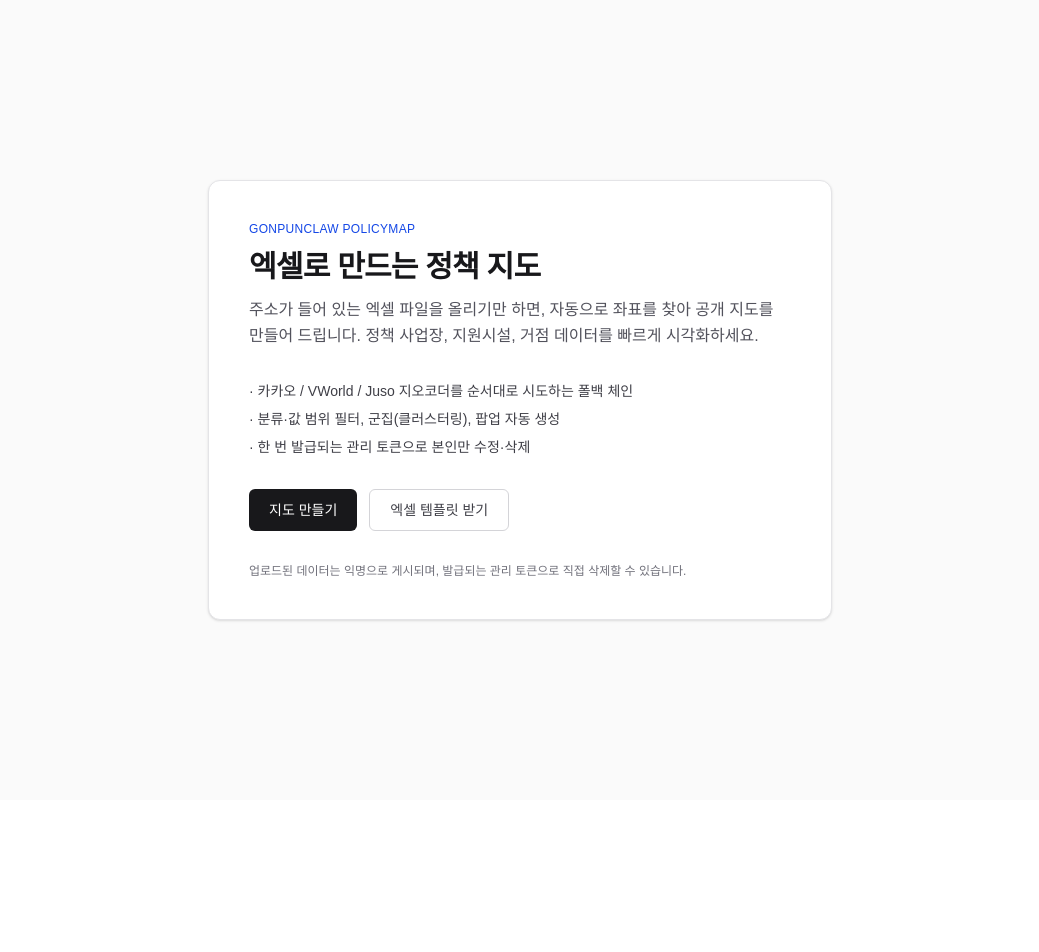
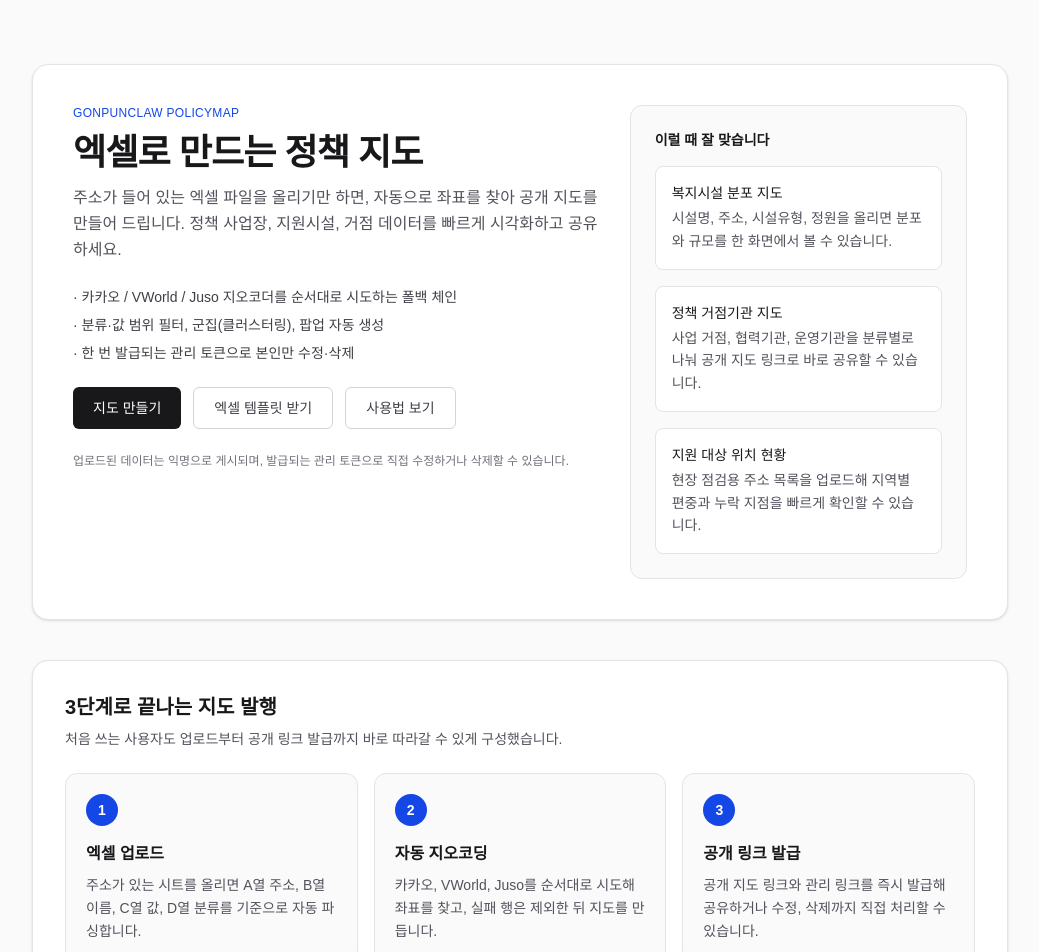
Before and after one commit to hosungseo/gonpunclaw-policymap, a Next.js app: page / in a window 1280 px wide. Shown: the top 952 px of the page, without its empty margins (120-1159 px from the left). Before the commit the page ends 800 px from the top, so only its background shows below. Built offline with nearby package versions, Linux system fonts and the light colour scheme.

Commit message:
feat: enrich policymap landing page

```diff
--- a/src/app/page.tsx
+++ b/src/app/page.tsx
@@ -1,20 +1,54 @@
 import Link from "next/link";
+
+const STEPS = [
+  {
+    number: "1",
+    title: "엑셀 업로드",
+    body: "주소가 있는 시트를 올리면 A열 주소, B열 이름, C열 값, D열 분류를 기준으로 자동 파싱합니다.",
+  },
+  {
+    number: "2",
+    title: "자동 지오코딩",
+    body: "카카오, VWorld, Juso를 순서대로 시도해 좌표를 찾고, 실패 행은 제외한 뒤 지도를 만듭니다.",
+  },
+  {
+    number: "3",
+    title: "공개 링크 발급",
+    body: "공개 지도 링크와 관리 링크를 즉시 발급해 공유하거나 수정, 삭제까지 직접 처리할 수 있습니다.",
+  },
+];
+
+const EXAMPLES = [
+  {
+    title: "복지시설 분포 지도",
+    body: "시설명, 주소, 시설유형, 정원을 올리면 분포와 규모를 한 화면에서 볼 수 있습니다.",
+  },
+  {
+    title: "정책 거점기관 지도",
+    body: "사업 거점, 협력기관, 운영기관을 분류별로 나눠 공개 지도 링크로 바로 공유할 수 있습니다.",
+  },
+  {
+    title: "지원 대상 위치 현황",
+    body: "현장 점검용 주소 목록을 업로드해 지역별 편중과 누락 지점을 빠르게 확인할 수 있습니다.",
+  },
+];
 
 export default function Home() {
   return (
-    <div className="flex flex-1 items-center justify-center bg-zinc-50 dark:bg-zinc-950">
-      <main className="mx-auto w-full max-w-2xl px-6 py-24">
-        <div className="space-y-8 rounded-xl border border-zinc-200 bg-white p-10 shadow-sm dark:border-zinc-800 dark:bg-zinc-900">
+    <div className="bg-zinc-50 dark:bg-zinc-950">
+      <main className="mx-auto w-full max-w-5xl px-6 py-16">
+        <section className="grid gap-8 rounded-2xl border border-zinc-200 bg-white p-10 shadow-sm dark:border-zinc-800 dark:bg-zinc-900 lg:grid-cols-[1.4fr_0.9fr]">
+          <div className="space-y-6">
             <div className="space-y-3">
               <p className="text-xs font-medium uppercase tracking-wide text-blue-700 dark:text-blue-400">
                 GonpunClaw PolicyMap
               </p>
-            <h1 className="text-3xl font-semibold tracking-tight text-zinc-900 dark:text-zinc-50">
+              <h1 className="text-3xl font-semibold tracking-tight text-zinc-900 dark:text-zinc-50 sm:text-4xl">
                 엑셀로 만드는 정책 지도
               </h1>
               <p className="text-base leading-relaxed text-zinc-600 dark:text-zinc-300">
                 주소가 들어 있는 엑셀 파일을 올리기만 하면, 자동으로 좌표를 찾아 공개 지도를 만들어
-              드립니다. 정책 사업장, 지원시설, 거점 데이터를 빠르게 시각화하세요.
+                드립니다. 정책 사업장, 지원시설, 거점 데이터를 빠르게 시각화하고 공유하세요.
               </p>
             </div>
 
@@ -24,7 +58,7 @@ export default function Home() {
               <li>· 한 번 발급되는 관리 토큰으로 본인만 수정·삭제</li>
             </ul>
 
-          <div className="flex flex-col gap-3 sm:flex-row">
+            <div className="flex flex-col gap-3 sm:flex-row sm:flex-wrap">
               <Link
                 href="/upload"
                 className="inline-flex items-center justify-center rounded-md bg-zinc-900 px-5 py-2.5 text-sm font-medium text-white transition hover:bg-zinc-700 dark:bg-white dark:text-zinc-900 dark:hover:bg-zinc-200"
@@ -37,12 +71,53 @@ export default function Home() {
               >
                 엑셀 템플릿 받기
               </a>
+              <a
+                href="https://github.com/hosungseo/gonpunclaw-policymap/blob/main/docs/USER-GUIDE-KO.md"
+                target="_blank"
+                rel="noreferrer"
+                className="inline-flex items-center justify-center rounded-md border border-zinc-300 px-5 py-2.5 text-sm font-medium text-zinc-700 transition hover:bg-zinc-50 dark:border-zinc-700 dark:text-zinc-200 dark:hover:bg-zinc-800"
+              >
+                사용법 보기
+              </a>
             </div>
 
             <p className="text-xs text-zinc-500 dark:text-zinc-400">
-            업로드된 데이터는 익명으로 게시되며, 발급되는 관리 토큰으로 직접 삭제할 수 있습니다.
+              업로드된 데이터는 익명으로 게시되며, 발급되는 관리 토큰으로 직접 수정하거나 삭제할 수 있습니다.
             </p>
           </div>
+
+          <div className="rounded-xl border border-zinc-200 bg-zinc-50 p-6 dark:border-zinc-800 dark:bg-zinc-950">
+            <h2 className="text-sm font-semibold text-zinc-900 dark:text-zinc-50">이럴 때 잘 맞습니다</h2>
+            <div className="mt-4 space-y-4">
+              {EXAMPLES.map((example) => (
+                <div key={example.title} className="rounded-lg border border-zinc-200 bg-white p-4 dark:border-zinc-800 dark:bg-zinc-900">
+                  <p className="text-sm font-medium text-zinc-900 dark:text-zinc-50">{example.title}</p>
+                  <p className="mt-1 text-sm leading-relaxed text-zinc-600 dark:text-zinc-400">{example.body}</p>
+                </div>
+              ))}
+            </div>
+          </div>
+        </section>
+
+        <section className="mt-10 rounded-2xl border border-zinc-200 bg-white p-8 shadow-sm dark:border-zinc-800 dark:bg-zinc-900">
+          <div className="mb-6">
+            <h2 className="text-xl font-semibold text-zinc-900 dark:text-zinc-50">3단계로 끝나는 지도 발행</h2>
+            <p className="mt-2 text-sm text-zinc-600 dark:text-zinc-400">
+              처음 쓰는 사용자도 업로드부터 공개 링크 발급까지 바로 따라갈 수 있게 구성했습니다.
+            </p>
+          </div>
+          <div className="grid gap-4 md:grid-cols-3">
+            {STEPS.map((step) => (
+              <div key={step.number} className="rounded-xl border border-zinc-200 bg-zinc-50 p-5 dark:border-zinc-800 dark:bg-zinc-950">
+                <div className="flex h-8 w-8 items-center justify-center rounded-full bg-blue-700 text-sm font-semibold text-white">
+                  {step.number}
+                </div>
+                <h3 className="mt-4 text-base font-semibold text-zinc-900 dark:text-zinc-50">{step.title}</h3>
+                <p className="mt-2 text-sm leading-relaxed text-zinc-600 dark:text-zinc-400">{step.body}</p>
+              </div>
+            ))}
+          </div>
+        </section>
       </main>
     </div>
   );
```
Lines whose indentation alone changed are shown as unchanged.
